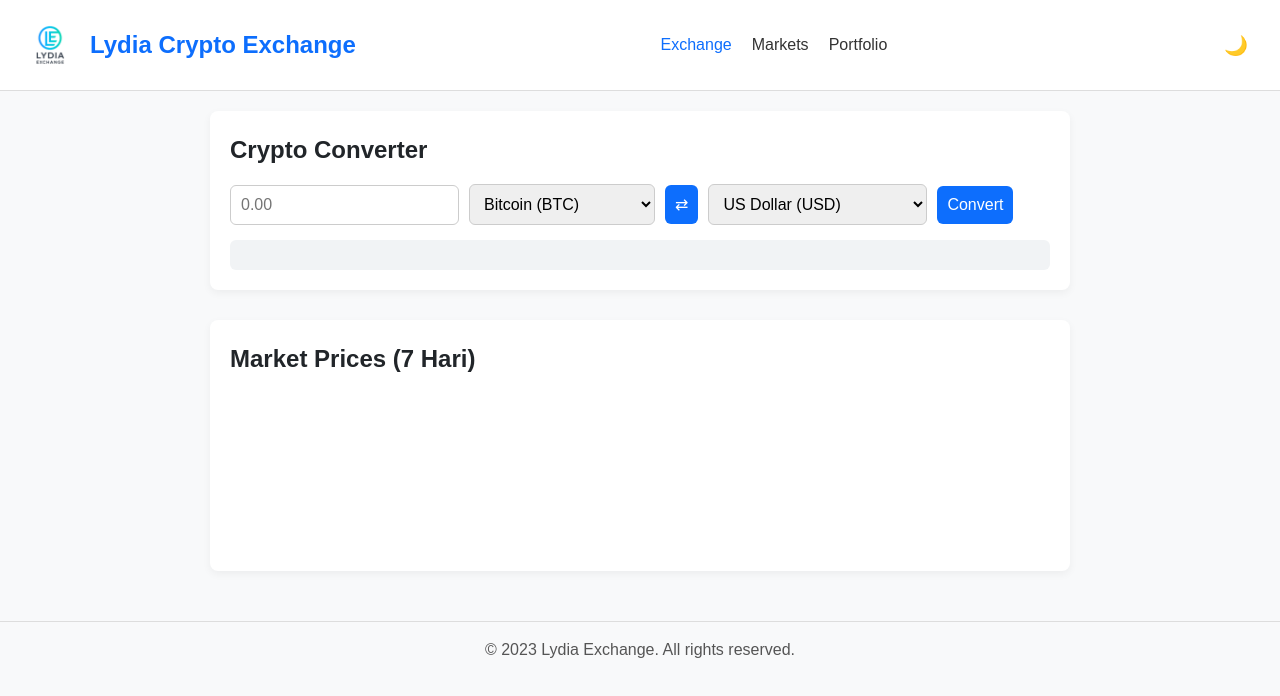
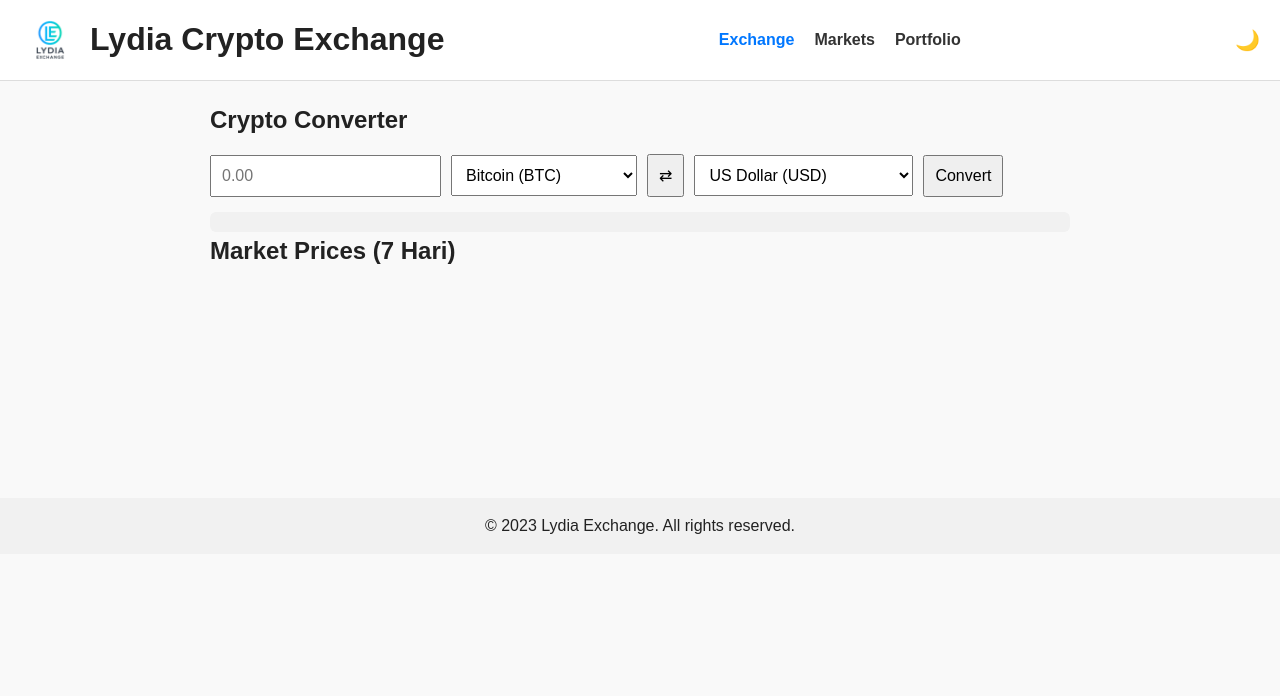
Before and after one commit to dyras24/lydiaapiexchange, a website: page index.html in a window 1280 px wide. Drawn offline with nearby package versions, Linux system fonts and the light colour scheme.

Commit message:
style.css

```diff
--- a/public/src/css/style.css
+++ b/public/src/css/style.css
@@ -1,23 +1,21 @@
-/* ====== Reset & Global ====== */
+/* RESET */
 * {
   margin: 0;
   padding: 0;
   box-sizing: border-box;
-  font-family: Arial, Helvetica, sans-serif;
 }
 
 body {
-  background: #f8f9fa;
-  color: #212529;
+  font-family: Arial, sans-serif;
+  background: #f9f9f9;
+  color: #222;
   line-height: 1.6;
-  transition: background 0.4s ease, color 0.4s ease;
 }
 
-/* ====== Header ====== */
 header {
-  background: #fff;
+  background: #ffffff;
   border-bottom: 1px solid #ddd;
-  padding: 15px 20px;
+  padding: 10px 20px;
   display: flex;
   align-items: center;
   justify-content: space-between;
@@ -29,72 +27,36 @@
   gap: 10px;
 }
 
-header .logo img {
-  width: 60px;
-  height: auto;
-}
-
-header h1 {
-  font-size: 1.5rem;
-  color: #0d6efd;
-}
-
 header nav ul {
   display: flex;
   list-style: none;
   gap: 20px;
 }
 
-header nav ul li a {
+header nav a {
   text-decoration: none;
   color: #333;
-  font-weight: 500;
-  transition: color 0.3s;
+  font-weight: bold;
 }
 
-header nav ul li a:hover,
-header nav ul li a.active {
-  color: #0d6efd;
+header nav a.active {
+  color: #0077ff;
 }
 
-/* ====== Dark Mode Toggle Button ====== */
 #darkModeToggle {
-  margin-left: 20px;
-  padding: 8px 12px;
   border: none;
-  border-radius: 8px;
+  background: transparent;
+  font-size: 20px;
   cursor: pointer;
-  font-size: 1.2rem;
-  background: #fff;
-  color: #0d6efd;
-  transition: background 0.3s, color 0.3s;
 }
 
-#darkModeToggle:hover {
-  background: #e9ecef;
-}
-
-body.dark-mode #darkModeToggle {
-  background: #333;
-  color: #ffc107;
-}
-
-/* ====== Converter Section ====== */
 main {
   padding: 20px;
   max-width: 900px;
-  margin: 0 auto;
+  margin: auto;
 }
 
-.converter, .market-data {
-  background: #fff;
-  padding: 20px;
-  border-radius: 8px;
-  box-shadow: 0 3px 8px rgba(0,0,0,0.05);
-  margin-bottom: 30px;
-  transition: background 0.4s ease, color 0.4s ease;
-}
-
+/* Converter */
 .converter-box {
   display: flex;
   align-items: center;
@@ -106,83 +68,60 @@
 .converter-box select,
 .converter-box button {
   padding: 10px;
-  font-size: 1rem;
-  border: 1px solid #ccc;
-  border-radius: 6px;
-  outline: none;
+  font-size: 16px;
 }
 
 .converter-box button {
-  background: #0d6efd;
-  color: #fff;
-  border: none;
   cursor: pointer;
-  transition: background 0.3s;
-}
-
-.converter-box button:hover {
-  background: #0b5ed7;
 }
 
 .result-box {
   margin-top: 15px;
-  padding: 15px;
-  background: #f1f3f5;
+  padding: 10px;
+  background: #f1f1f1;
   border-radius: 6px;
-  font-weight: bold;
-  transition: background 0.4s ease, color 0.4s ease;
 }
 
-/* ====== Market Data ====== */
+/* Chart */
 .chart-container {
-  margin-top: 15px;
+  margin-top: 20px;
 }
 
-/* ====== Footer ====== */
+/* Footer */
 footer {
   text-align: center;
   padding: 15px;
-  background: #f8f9fa;
-  color: #555;
-  border-top: 1px solid #ddd;
-  transition: background 0.4s ease, color 0.4s ease;
+  background: #f1f1f1;
+  margin-top: 30px;
 }
 
-/* ====== Dark Mode ====== */
+/* ================= */
+/* DARK MODE STYLING */
+/* ================= */
 body.dark-mode {
   background: #121212;
-  color: #f1f1f1;
+  color: #f5f5f5;
 }
 
 body.dark-mode header {
   background: #1f1f1f;
-  color: #fff;
-  border-bottom: 1px solid #333;
+  border-bottom: 1px solid #444;
 }
 
-body.dark-mode header nav ul li a {
-  color: #ddd;
+body.dark-mode nav a {
+  color: #ccc;
 }
 
-body.dark-mode header nav ul li a:hover,
-body.dark-mode header nav ul li a.active {
-  color: #ffc107;
-}
-
-body.dark-mode .converter,
-body.dark-mode .market-data {
-  background: #1e1e1e;
-  color: #f1f1f1;
-  box-shadow: 0 3px 8px rgba(255,255,255,0.05);
+body.dark-mode nav a.active {
+  color: #4da6ff;
 }
 
 body.dark-mode .result-box {
-  background: #2b2b2b;
-  color: #fff;
+  background: #2c2c2c;
+  border: 1px solid #555;
 }
 
 body.dark-mode footer {
   background: #1f1f1f;
   color: #aaa;
-  border-top: 1px solid #333;
 }
```
